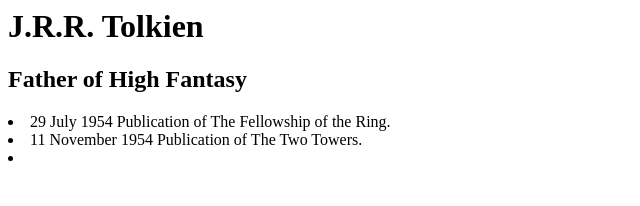
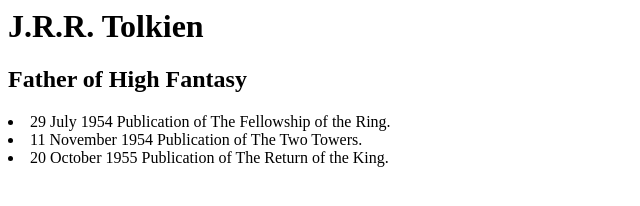
Before and after one commit to ryanjoya/FCC-Tribute-Page, a plain HTML site: page index.html in a window 1280 px wide. Shown: the whole page, without its empty margins (0-640 px from the left). Drawn offline with Linux system fonts and the light colour scheme.

Commit message:
Update index.html

```diff
--- a/index.html
+++ b/index.html
@@ -8,6 +8,6 @@
     <ul></ul>
     <li>29 July 1954      Publication of The Fellowship of the Ring.</li>
     <li>11 November 1954  Publication of The Two Towers.</li>
-    <li></li>
+    <li>20 October 1955	Publication of The Return of the King.</li>
   </body>
 </html>
```
